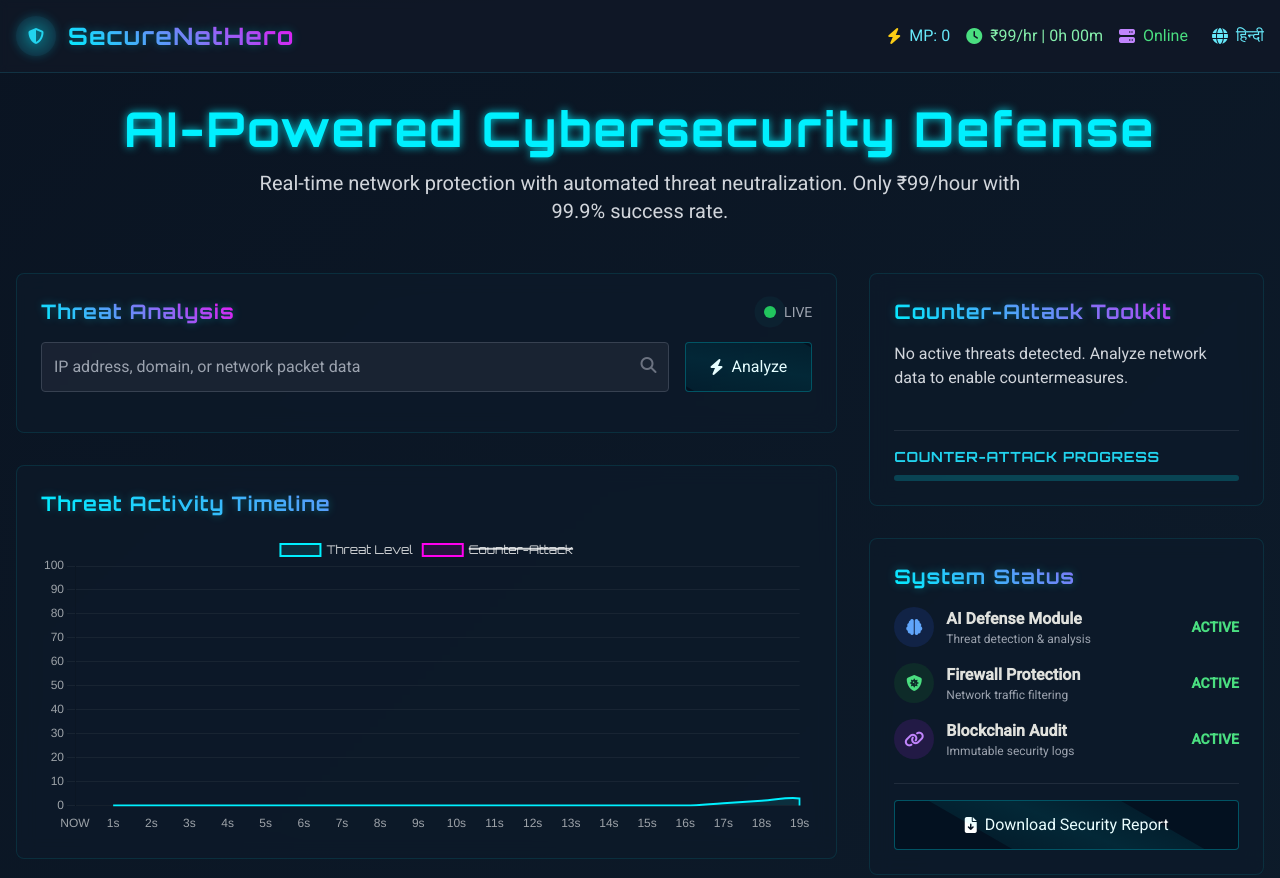
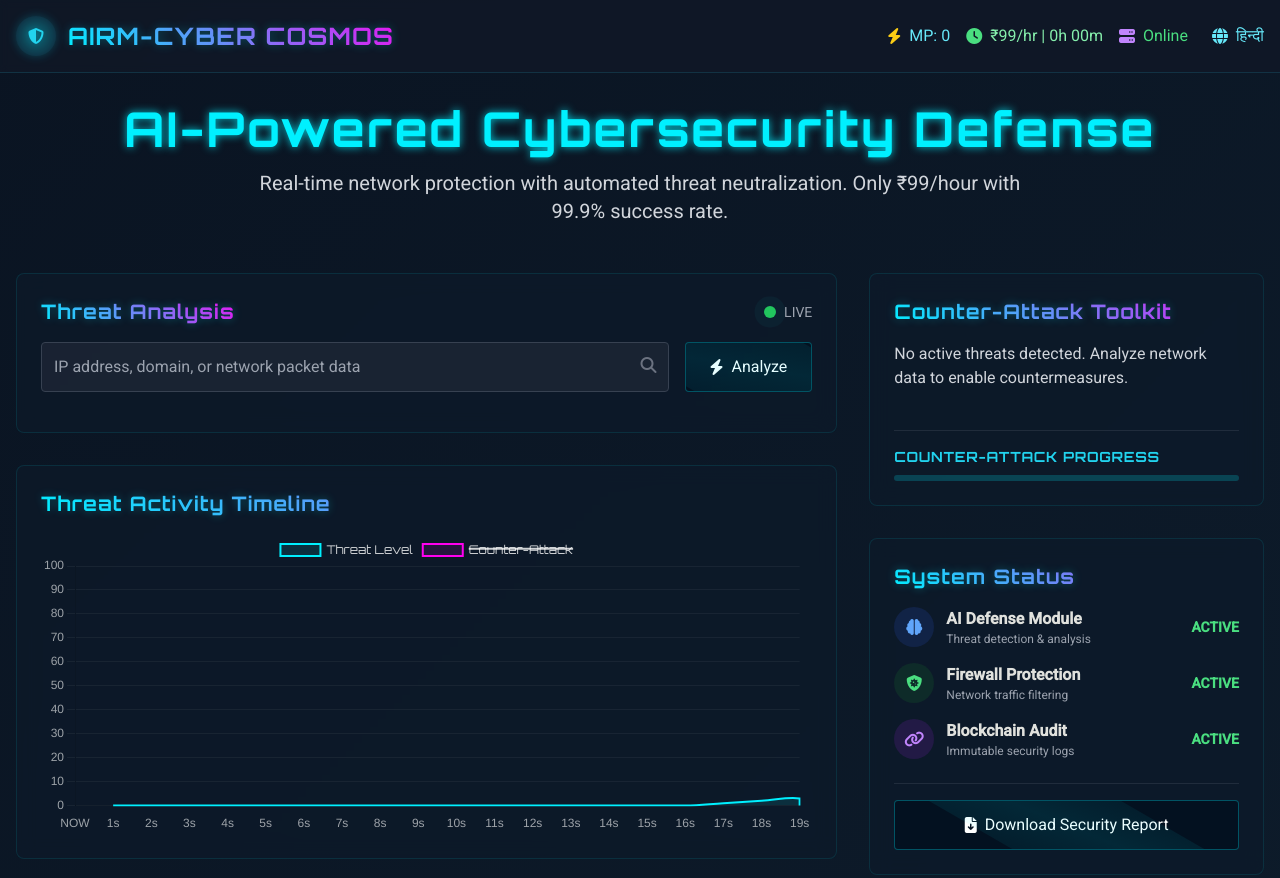
Before and after one commit to AirMPvtLtd/SecurityHero, a plain HTML site: page index.html in a window 1280 px wide. Shown: the top 878 px of the page. Drawn offline with nearby package versions, Linux system fonts and the light colour scheme.

Commit message:
Update index.html

```diff
--- a/index.html
+++ b/index.html
@@ -263,7 +263,7 @@
             <div class="w-10 h-10 bg-cyan-900/30 rounded-full flex items-center justify-center glow">
                 <i class="fas fa-shield-alt text-cyan-400"></i>
             </div>
-            <h1 class="text-2xl font-bold holographic">SecureNetHero</h1>
+            <h1 class="text-2xl font-bold holographic">AIRM-CYBER COSMOS</h1>
         </div>
         <div class="flex items-center space-x-6">
             <div class="hidden md:flex items-center space-x-4">
```
